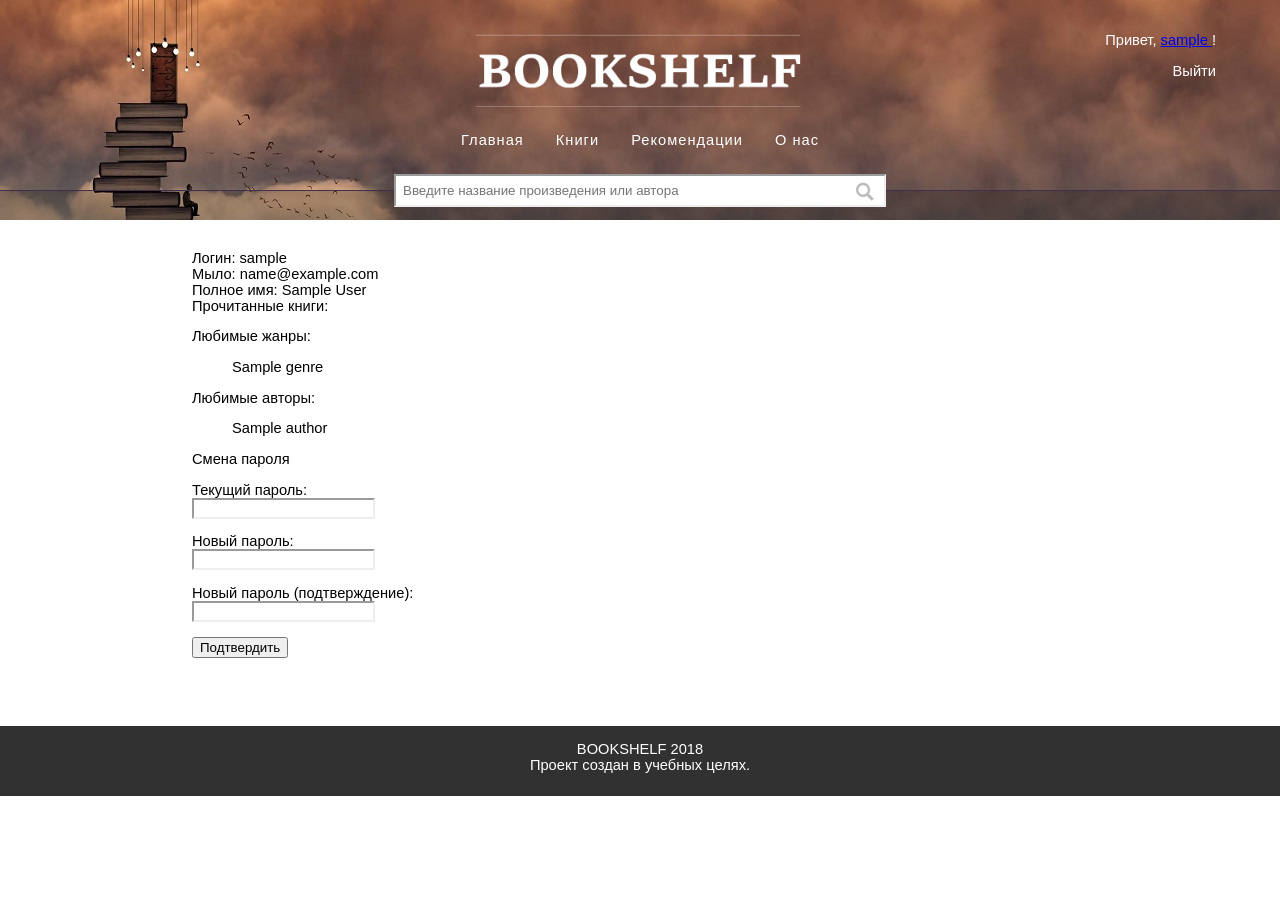
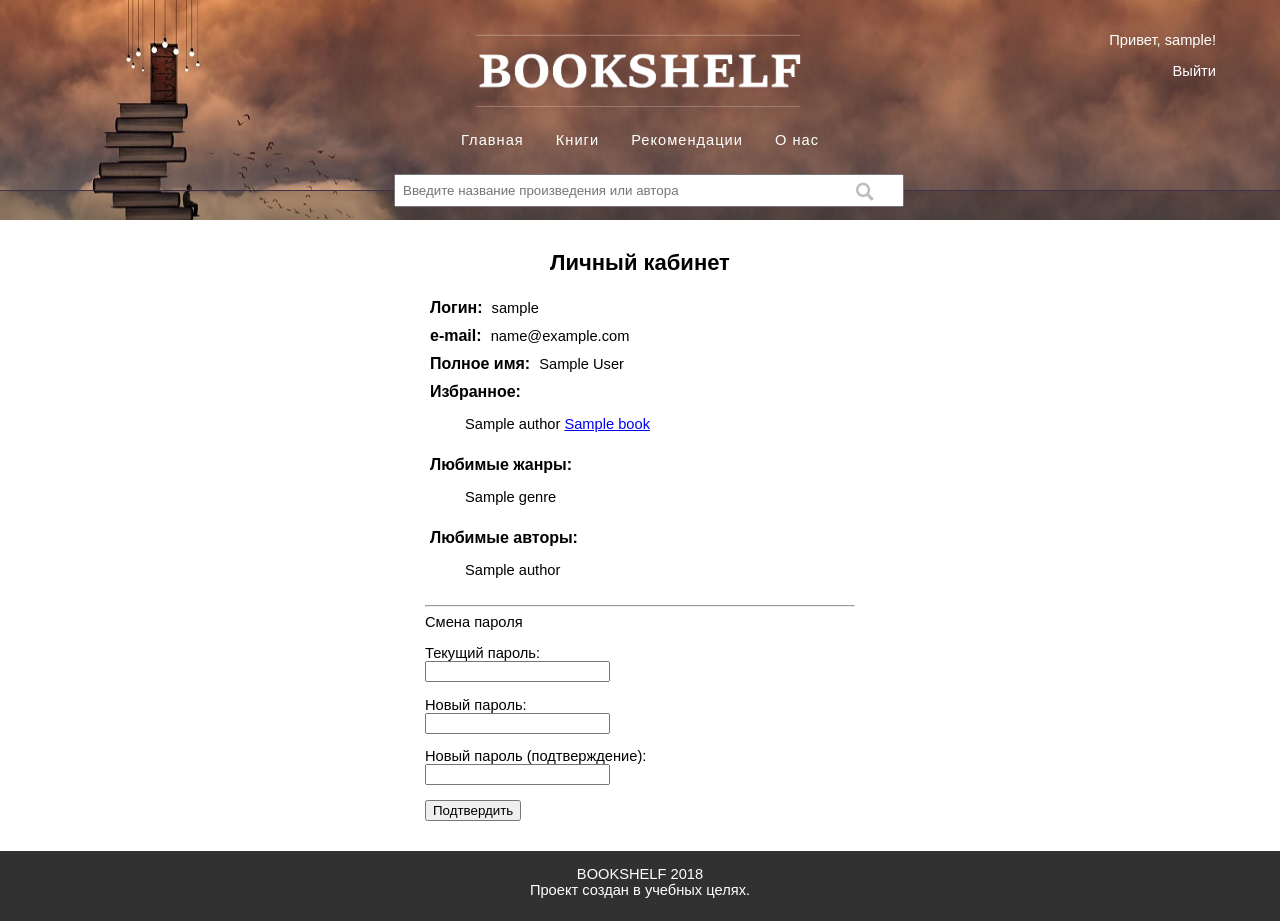
Before and after one commit to ssu-411/project, a Django app: page /user/1 in a window 1280 px wide. Before the commit the page ends 796 px from the top, so only its background shows below. Run offline with Django 3.2, Linux system fonts and the light colour scheme; a user stored in the database is signed in; tables that the repository leaves empty hold one stand-in row (values such as "Sample post"); some web fonts are replaced.

Commit message:
create profile UI page (#61)

```diff
--- a/bookshelf/registration/templates/user.html
+++ b/bookshelf/registration/templates/user.html
@@ -1,37 +1,61 @@
 {% extends 'main.html' %}
 
+{% block title %} Profile {% endblock %}
+
+{% load static %}
+
 {% block content %}
-    Логин: {{ profile.user.username }} <br>
-    Мыло: {{ profile.user.email }} <br>
-    Полное имя: {{ profile.user.get_full_name }} <br>
+    <h2 style="text-align: center">Личный кабинет</h2>
+    <div class="profile">
+        <div class="fieldWrapper">
+            <div class="profile_div">Логин:</div>
+            {{ profile.user.username }}
+        </div>
 
-    Прочитанные книги:
+        <div class="fieldWrapper">
+            <div class="profile_div">e-mail:</div>
+            {{ profile.user.email }}
+        </div>
+
+        <div class="fieldWrapper">
+            <div class="profile_div">Полное имя:</div>
+            {{ profile.user.get_full_name }}
+        </div>
+
+        <div class="fieldWrapper">
+            <div class="profile_div">Избранное:</div>
             <ul>
-        {% for book in profile.already_read.all %}
+                {% for book in profile.to_read.all %}
                     <li>{{ book.get_authors }} <a href="/book/{{ book.id }}">{{ book.title }}</a></li>
                 {% endfor %}
             </ul>
+        </div>
 
-    Любимые жанры:
+        <div class="fieldWrapper">
+            <div class="profile_div">Любимые жанры:</div>
             <ul>
                 {% for genre in profile.favorite_genres.all %}
                     <li>{{ genre.name }}</li>
                 {% endfor %}
             </ul>
+        </div>
 
-    Любимые авторы:
+        <div class="fieldWrapper">
+            <div class="profile_div">Любимые авторы:</div>
             <ul>
                 {% for author in profile.favorite_author.all %}
                     <li>{{ author.name }}</li>
                 {% endfor %}
             </ul>
+        </div>
 
+        <hr>
         {% if form %}
             {% if changed %}
                 Пароль успешно сменен
             {% endif %}
             <form method="post">
-            Смена пароля
+                <div class="profile_div">Смена пароля</div>
                 {% csrf_token %}
                 {% for field in form %}
                     <p>
@@ -42,7 +66,8 @@
                         <p style="color: red">{{ error }}</p>
                     {% endfor %}
                 {% endfor %}
-            <button type="submit">Подтвердить</button>
+                <button type="submit" class="profile_btn">Подтвердить</button>
             </form>
         {% endif %}
+    </div>
 {% endblock %}
--- a/bookshelf/registration/views.py
+++ b/bookshelf/registration/views.py
@@ -1,3 +1,4 @@
+from django.contrib.auth.models import User
 from django.contrib.auth import authenticate, login
 from django.contrib.auth.views import PasswordChangeView, login
 from django.shortcuts import render, redirect
@@ -64,7 +65,7 @@
             context = super().get_context_data(**kwargs)
         else:
             context = {}
-        context['profile'] = MyUser.objects.get(id=user_id)
+        context['profile'] = MyUser.objects.get(user=User.objects.get(id=user_id))
         self.extra_context['changed'] = False
         return context
 
--- a/bookshelf/static/style.css
+++ b/bookshelf/static/style.css
@@ -202,8 +202,20 @@
     margin: auto;
 }
 
+
+.profile {
+    min-width: 430px;
+    max-width: 40%;
+    margin: auto;
+}
+
+.fieldWrapper {
+    padding-top: 5px;
+    padding-bottom: 5px;
+
 .reg_form label {
     grid-column: 1 / 2;
+
 }
 
 .reg_form button {
@@ -411,6 +423,23 @@
     text-decoration: none;
 }
 
+
+.profile_div {
+    display: inline;
+    font-size: 16px;
+    font-weight: bold;
+    width: 200px;
+    height: 100px;
+    padding: 5px;
+}
+
+.profile_btn {
+    width: 100px;
+    height: 35px;
+    font-weight: bold;
+    border-style: solid none;
+    border-radius: 4px;
+
 .col {
     overflow: hidden;
     position: relative;
--- a/bookshelf/templates/main.html
+++ b/bookshelf/templates/main.html
@@ -25,7 +25,7 @@
 <header class="top_section">
     <div class="head_right">
         {% if user.is_authenticated %}
-            Привет, <a href="/user/{{ user.id }}">{{ user.username }} </a>!
+            Привет, <a class="link" href="/user/{{ user.id }}">{{ user.username }}</a>!
             <p><a class="link" href="/logout/">Выйти</a></p>
         {% else %}
             <a class="link" onclick="show()" style="cursor:pointer">Вход</a> /
```
Lines whose indentation alone changed are shown as unchanged.
